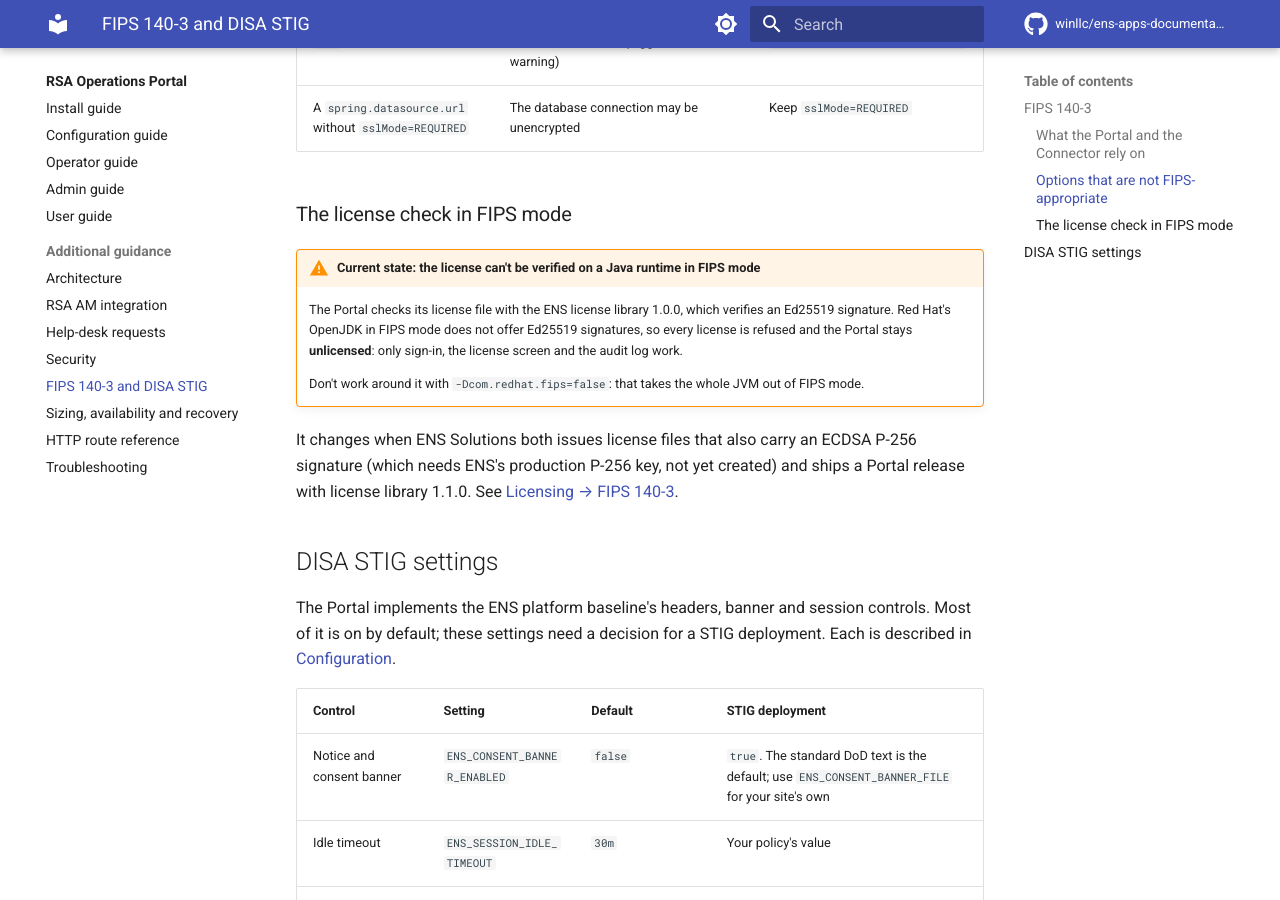
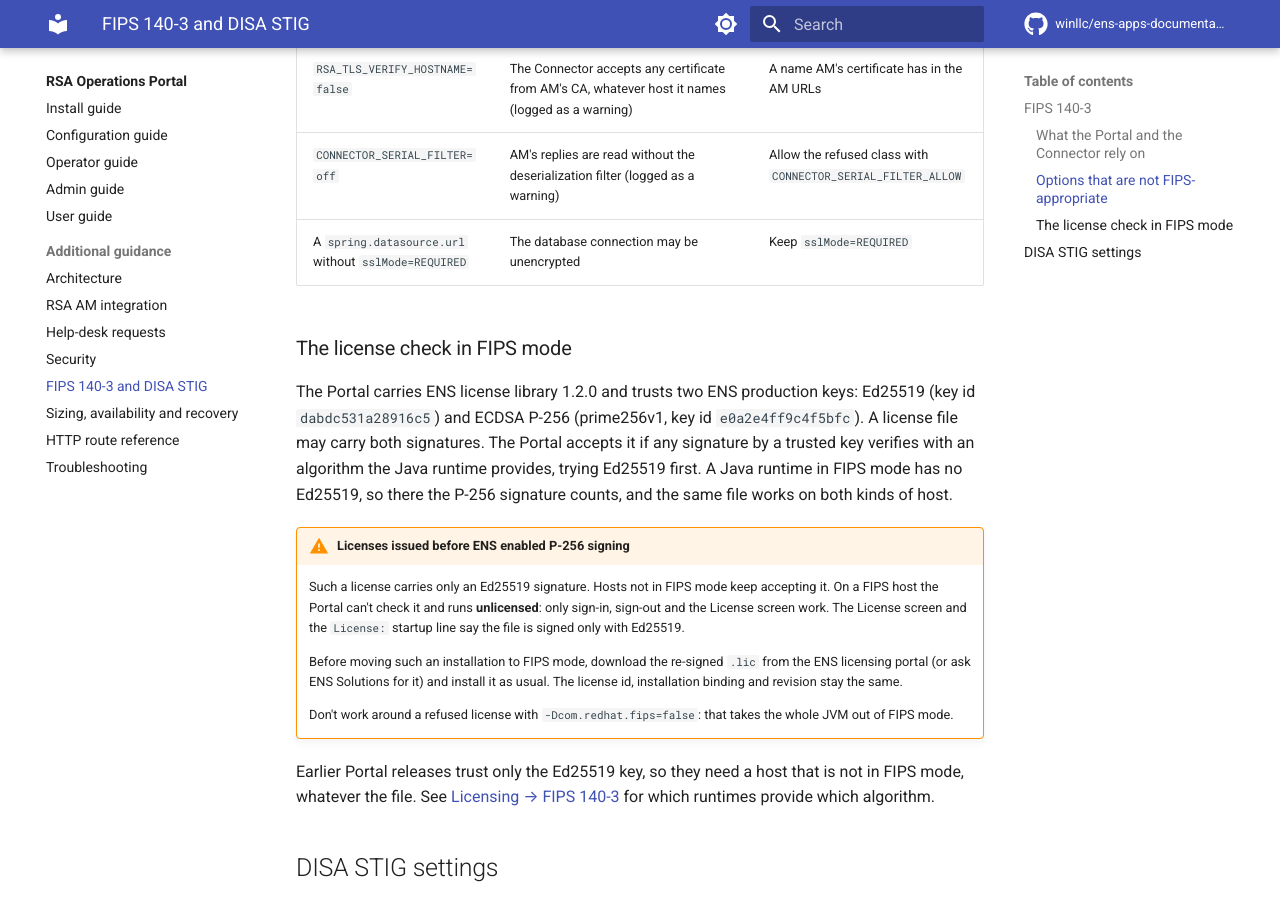
Before and after one commit to winllc/ens-apps-documentation, an MkDocs documentation site: the page built from docs/rsa-operations-portal/fips-and-stig.md, in a window 1280 px wide and 900 px high, scrolled down 2286 px. Built offline with MkDocs 1.6.1 and Material for MkDocs 9.7.7, drawn with Linux system fonts in a browser that asks for light colours; comment, search, counter and statistics services are not loaded; some of the changed text lies outside the part shown.

Commit message:
RSA FIPS: license library 1.2.0 accepts the P-256 signature
Co-Authored-By: Claude Opus 5.5 <noreply@anthropic.com>
Claude-Session: https://claude.ai/code/session_01R2Q6XtDB8DfVmiejzJGwBh

```diff
--- a/docs/rsa-operations-portal/fips-and-stig.md
+++ b/docs/rsa-operations-portal/fips-and-stig.md
@@ -29,9 +29,13 @@ switches to its FIPS providers.
 | TLS to Splunk HEC and syslog | Portal | Optional |
 | The audit hash chain (SHA-256) | Portal | |
 | The help desk's stored e-mail codes (HMAC-SHA256) | Portal | Under `rsa.helpdesk.code-key` |
+| The license signature (Ed25519 or ECDSA P-256) | Portal | See [The license check in FIPS mode](#the-license-check-in-fips-mode) |
 | The Connector's PKCS12 key store, built at each start | Connector, with `openssl` | From the PEM certificate and key; see the warning below |
 
 !!! warning "Not tested in FIPS mode"
+    - **The Portal and the Connector.** None of the CI jobs runs them on a Java runtime in FIPS
+      mode, and a run of the license library's check on a FIPS-mode RHEL host has not been recorded
+      for the Portal yet.
     - **The RSA AM SDK** (`am-client` 8.8 and the WebLogic client it uses for `t3s`) has not been
       run on a Java runtime in FIPS mode. Whether it works there is RSA's to state for your AM
       release.
@@ -57,17 +61,28 @@ switches to its FIPS providers.
 
 ### The license check in FIPS mode
 
-!!! warning "Current state: the license can't be verified on a Java runtime in FIPS mode"
-    The Portal checks its license file with the ENS license library 1.0.0, which verifies an
-    Ed25519 signature. Red Hat's OpenJDK in FIPS mode does not offer Ed25519 signatures, so every
-    license is refused and the Portal stays **unlicensed**: only sign-in, the license screen and
-    the audit log work.
+The Portal carries ENS license library 1.2.0 and trusts two ENS production keys: Ed25519 (key id
+`dabdc531a28916c5`) and ECDSA P-256 (prime256v1, key id `e0a2e4ff9c4f5bfc`). A license file may
+carry both signatures. The Portal accepts it if any signature by a trusted key verifies with an
+algorithm the Java runtime provides, trying Ed25519 first. A Java runtime in FIPS mode has no
+Ed25519, so there the P-256 signature counts, and the same file works on both kinds of host.
 
-    Don't work around it with `-Dcom.redhat.fips=false`: that takes the whole JVM out of FIPS mode.
+!!! warning "Licenses issued before ENS enabled P-256 signing"
+    Such a license carries only an Ed25519 signature. Hosts not in FIPS mode keep accepting it. On a
+    FIPS host the Portal can't check it and runs **unlicensed**: only sign-in, sign-out and the
+    License screen work. The License screen and the `License:` startup line say the file is signed
+    only with Ed25519.
 
-It changes when ENS Solutions both issues license files that also carry an ECDSA P-256 signature
-(which needs ENS's production P-256 key, not yet created) and ships a Portal release with license
-library 1.1.0. See [Licensing → FIPS 140-3](../licensing.md#fips-140-3).
+    Before moving such an installation to FIPS mode, download the re-signed `.lic` from the ENS
+    licensing portal (or ask ENS Solutions for it) and install it as usual. The license id,
+    installation binding and revision stay the same.
+
+    Don't work around a refused license with `-Dcom.redhat.fips=false`: that takes the whole JVM
+    out of FIPS mode.
+
+Earlier Portal releases trust only the Ed25519 key, so they need a host that is not in FIPS mode,
+whatever the file. See [Licensing → FIPS 140-3](../licensing.md#fips-140-3) for which runtimes
+provide which algorithm.
 
 ## DISA STIG settings
 
```
